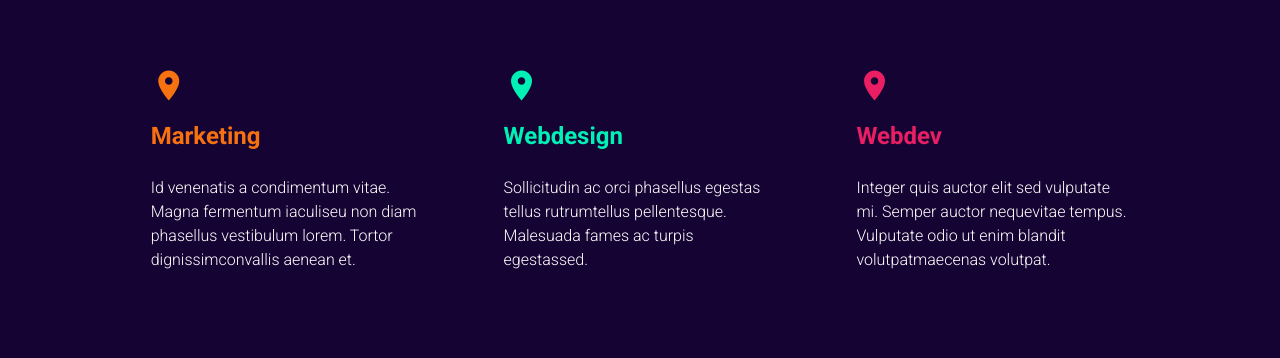
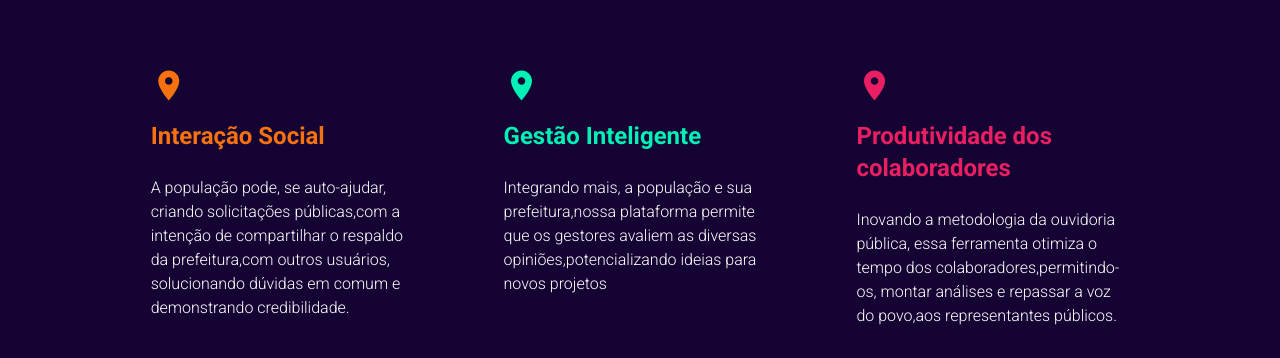
Before and after one commit to GustavoBetarelo/Distrito_Nove, a Vue app: page / in a window 1280 px wide. Shown: the part 2886-3244 px from the top of the page. Built offline with nearby package versions, Linux system fonts and the light colour scheme.

Commit message:
Inclusões de conteudo - cards

```diff
--- a/src/pages/landing/components/we_are_amazing/index.vue
+++ b/src/pages/landing/components/we_are_amazing/index.vue
@@ -97,30 +97,30 @@ export default {
           icon: 'mdi-map-marker',
         },
         {
-          title: 'Marketing',
+          title: 'Interação Social',
           color: 'orange',
           description:
-            'Id venenatis a condimentum vitae. Magna fermentum iaculis' +
-            'eu non diam phasellus vestibulum lorem. Tortor dignissim' +
-            'convallis aenean et.',
+            'A população pode, se auto-ajudar, criando solicitações públicas,' +
+            'com a intenção de compartilhar o respaldo da prefeitura,' +
+            'com outros usuários, solucionando dúvidas em comum e demonstrando credibilidade.',
           icon: 'mdi-map-marker',
         },
         {
-          title: 'Webdesign',
+          title: 'Gestão Inteligente',
           color: 'green',
           description:
-            'Sollicitudin ac orci phasellus egestas tellus rutrum' +
-            'tellus pellentesque. Malesuada fames ac turpis egestas' +
-            'sed.',
+            'Integrando mais, a população e sua prefeitura,' +
+            'nossa plataforma permite que os gestores avaliem as diversas opiniões,' +
+            'potencializando ideias para novos projetos',
           icon: 'mdi-map-marker',
         },
         {
-          title: 'Webdev',
+          title: 'Produtividade dos colaboradores',
           color: 'pink',
           description:
-            'Integer quis auctor elit sed vulputate mi. Semper auctor neque' +
-            'vitae tempus. Vulputate odio ut enim blandit volutpat' +
-            'maecenas volutpat.',
+            'Inovando a metodologia da ouvidoria pública, essa ferramenta otimiza o tempo dos colaboradores,' +
+            'permitindo-os, montar análises e repassar a voz do povo,' +
+            'aos representantes públicos.',
           icon: 'mdi-map-marker',
         },
       ],
```
